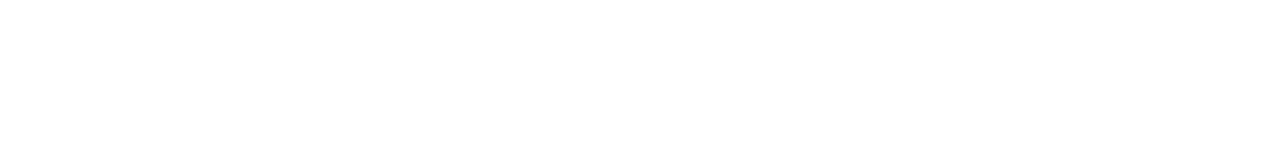
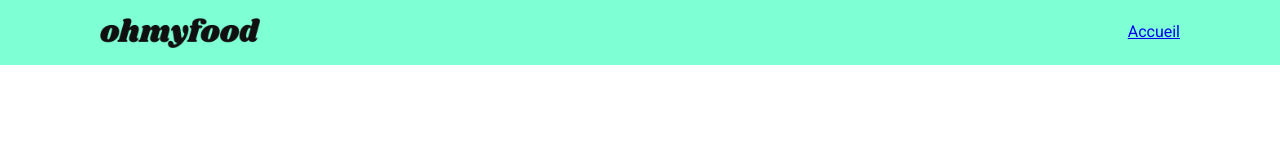
Before and after one commit to Kguie/OCprojet3, a website: page la-note-enchantee.html in a window 1280 px wide. Drawn offline with Linux system fonts and the light colour scheme; a web font is replaced by a local one.

Commit message:
Fin du header sous toutes les versions,entame du nav avec mise en place du form et corrections

```diff
--- a/SCSS/Base/_base.scss
+++ b/SCSS/Base/_base.scss
@@ -0,0 +1,3 @@
+@import "./normalize/sass/_import-now.scss";
+
+@include box-sizing();
--- a/SCSS/Base/_typography.scss
+++ b/SCSS/Base/_typography.scss
@@ -0,0 +1,7 @@
+@import url('https://fonts.googleapis.com/css2?family=Roboto:wght@400;500;700&display=swap');
+@import url('https://fonts.googleapis.com/css2?family=Shrikhand&display=swap');
+
+
+body {
+    font-family: 'roboto', sans-serif;
+}
--- a/SCSS/Base/normalize/_normalize.scss
+++ b/SCSS/Base/normalize/_normalize.scss
@@ -1,3 +1,3 @@
-@import 'normalize/variables';
-@import 'normalize/vertical-rhythm';
-@import 'normalize/normalize-mixin';
+@import './sass/variables';
+@import './sass/vertical-rhythm';
+@import './sass/normalize-mixin';
--- a/SCSS/Base/normalize/sass/_vertical-rhythm.scss
+++ b/SCSS/Base/normalize/sass/_vertical-rhythm.scss
@@ -10,10 +10,10 @@
     @error "The normalize vertical-rhythm module only supports px inputs. The typey library is better.";
   }
   @if $unit == rem {
-    @return ($value / $base-font-size) * 1rem;
+    @return (calc($value / $relative-to)) * 1rem;
   }
   @else if $unit == em {
-    @return ($value / $relative-to) * 1em;
+    @return (calc($value / $relative-to)) * 1em;
   }
   @else { // $unit == px
     @return $value;
--- a/SCSS/Layouts/_header.scss
+++ b/SCSS/Layouts/_header.scss
@@ -0,0 +1,36 @@
+.header {
+    display: flex;
+    height: 65px;
+    align-items: center;
+    background-color: aquamarine;
+    justify-content: space-around;
+    position: relative;
+    @include tablet-only{
+        justify-content: space-between;
+        padding-left: 100px;
+        padding-right: 100px;
+    }
+    &__logo{
+        display: inline-block;
+        width: $logo-width ;
+        height: 30px;
+    }
+    &--index-link {
+        position: absolute;
+        left: 23px;
+        @include tablet-only{
+           display: none;
+        }
+        &--large {
+            display: none;
+            @include tablet-only{
+                display: block;
+            }
+        }
+    }
+
+}
+
+.fa-arrow-left {
+    color: #000000;
+}
--- a/SCSS/Layouts/_nav.scss
+++ b/SCSS/Layouts/_nav.scss
@@ -0,0 +1,19 @@
+.nav{
+    &__search{
+    display: flex;
+    height: 50px;
+    background-color: darken($clr-card,5%);
+    align-items: center;
+        &__form{
+            display: flex;
+            width: 162px;
+            margin: 0 auto;
+            justify-content: space-between;
+            &--location{
+                background-color: inherit;
+                border: none;
+                padding-left: 18px;
+            }
+        }
+    }
+}
--- a/SCSS/Utils/_mixins.scss
+++ b/SCSS/Utils/_mixins.scss
@@ -5,11 +5,11 @@
 
 @mixin box-sizing($value: border) {
   @if ($value == border) {
-        $value: border-box
+    $value: border-box;
   }
 
   @if ($value == content) {
-        $value: content-box
+    $value: content-box;
   }
 
   * {
@@ -21,3 +21,17 @@
     }
   }
 }
+
+//media queries
+
+@mixin tablet-only {
+  @media screen and (min-width: map-get($breakpoints, tablet)) {
+    @content;
+  }
+}
+
+@mixin desktop-only {
+  @media screen and (min-width: map-get($breakpoints, desktop)) {
+    @content;
+  }
+}
--- a/SCSS/Utils/_variables.scss
+++ b/SCSS/Utils/_variables.scss
@@ -0,0 +1,16 @@
+$breakpoints: (
+    tablet:768px,
+    desktop:992px,
+);
+
+
+//colors
+$clr-primary: #9356dc;
+$clr-secondary: #ff79da;
+$clr-tertiary: #99e2d0;
+
+$clr-card:#f7f7f7;
+
+
+
+$logo-width: 160px;
--- a/SCSS/main.scss
+++ b/SCSS/main.scss
@@ -8,8 +8,10 @@
 
 @import "./components/buttons";
 
-@import "./layout/header";
-@import "./layout/nav";
+@import "./layouts/header";
+@import "./layouts/nav";
+@import "./layouts/footer";
+@import "./layouts/container";
 
 
 
--- a/la-note-enchantee.html
+++ b/la-note-enchantee.html
@@ -3,10 +3,26 @@
 <head>
 	<meta charset="utf-8">
 	<meta name="viewport" content="width=device-width, initial-scale=1">
+	<link rel="stylesheet" href="https://cdnjs.cloudflare.com/ajax/libs/font-awesome/6.1.1/css/all.min.css " />
 	<link rel="stylesheet" type="text/css" href="CSS/style.css" />
    	<title>Menu - La note enchantée</title>
 </head>
 <body>
+	<div class="container">
+		<header class="header">
+			<div class="header--index-link">
+				<a href="index.html">
+					<i class="fa-solid fa-arrow-left fa-lg"></i>
+				</a></div>
+			<img src="./assets/logo/ohmyfood.png" class="header__logo" alt="logo"/>
+			<div class="header--index-link--large">
+				<a href="index.html">
+					Accueil
+				</a>
+			</div>
+		</header>
 
+
+	</div>
 </body>
 </html>
```
Also changed, not shown: Index.html (+15 -0 lines), a-la-francaise.html (+14 -0 lines), la-palette-du-gout.html (+13 -0 lines), le-delice-des-sens.html (+13 -0 lines), CSS/style.css, SCSS/Base/_breakpoints.scss (deleted), SCSS/Layouts/_container.scss (added), 1 other file. Lines whose indentation alone changed are shown as unchanged.
